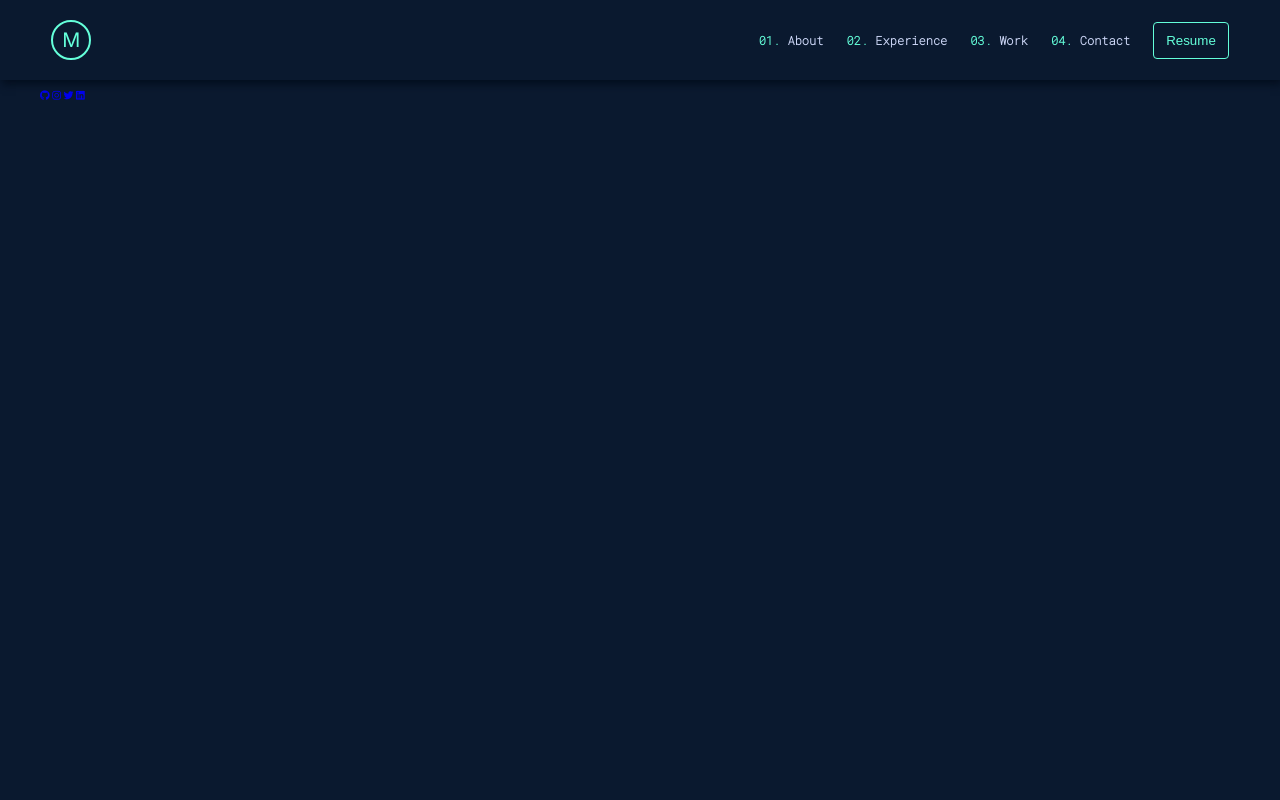
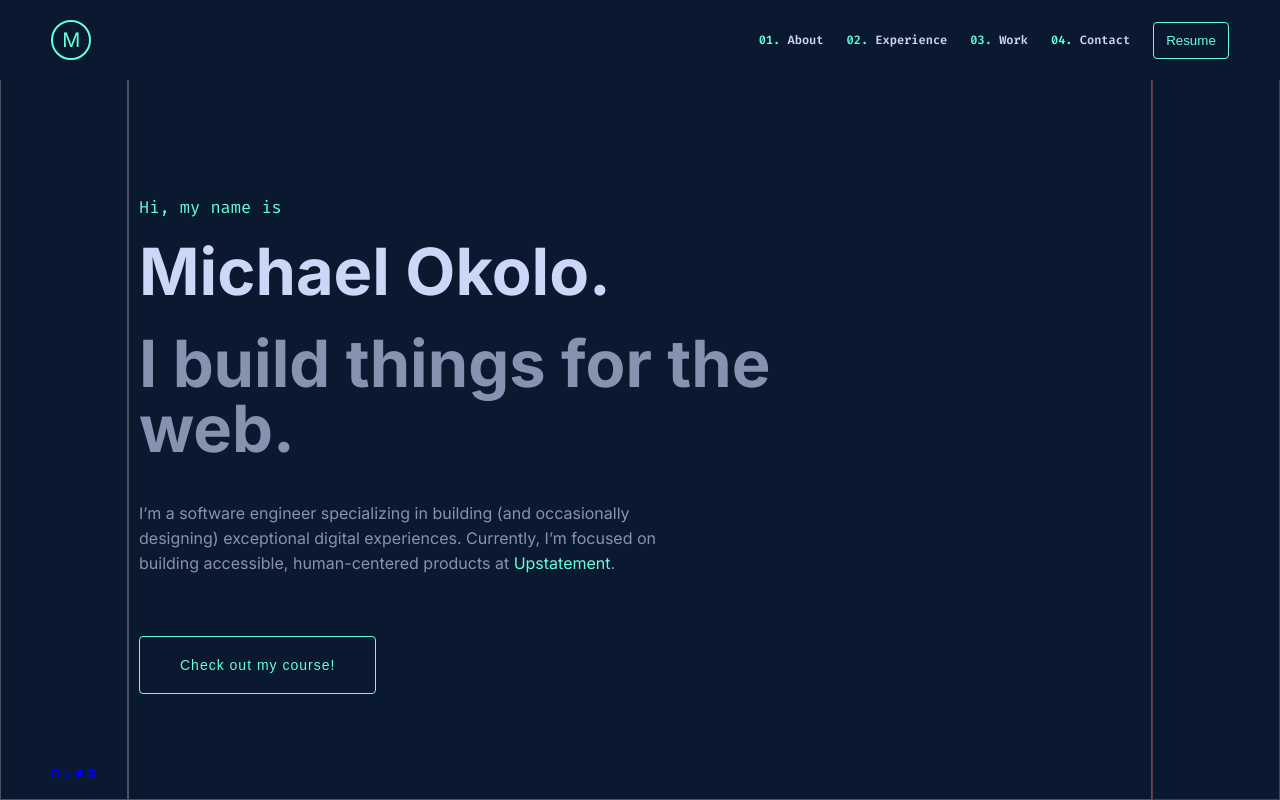
Before and after one commit to michaelokolo/portfolio-website, a plain HTML site: page index.html in a window 1280 px wide. Drawn offline with Linux system fonts and the light colour scheme.

Commit message:
almost completed the markup for the home page

```diff
--- a/index.html
+++ b/index.html
@@ -13,6 +13,9 @@
 	<link rel="preconnect" href="https://fonts.gstatic.com" crossorigin>
 	<link href="https://fonts.googleapis.com/css2?family=Roboto+Mono:wght@100;200&display=swap" rel="stylesheet">
 	<link rel="stylesheet" href="https://cdnjs.cloudflare.com/ajax/libs/font-awesome/6.4.0/css/all.min.css" integrity="sha512-iecdLmaskl7CVkqkXNQ/ZH/XLlvWZOJyj7Yy7tcenmpD1ypASozpmT/E0iPtmFIB46ZmdtAc9eNBvH0H/ZpiBw==" crossorigin="anonymous" referrerpolicy="no-referrer" />
+	<link rel="preconnect" href="https://fonts.googleapis.com">
+	<link rel="preconnect" href="https://fonts.gstatic.com" crossorigin>
+	<link href="https://fonts.googleapis.com/css2?family=Fira+Code:wght@300;400;500;600;700&display=swap" rel="stylesheet">
 </head>
 <body>
 	<nav class="nav-bar">
@@ -31,6 +34,7 @@
 			<div class="bar"></div>
 		</button>
 	</nav>
+<main>
 	<div class="left-container">
 		<ul>
 			<a href="#"><li class="fab fa-github" aria-hidden="true"></li></a>
@@ -39,10 +43,20 @@
 			<a href="#"><li class="fab fa-linkedin" aria-hidden="true"></li></a>
 		</ul>
 	</div>
-	<div class="mid-container"></div>
+	<div class="mid-container">
+		<section class="home" id="home">
+		<h1>Hi, my name is</h1>
+		<h2>Michael Okolo.</h2>
+		<h3>I build things for the <br>web.</h3>
+		<p>I’m a software engineer specializing in building (and occasionally<br>designing)
+			exceptional digital experiences. Currently,
+			I’m focused on<br> building accessible, human-centered products at <span>Upstatement</span>.</p>
+		<button class="btn">Check out my course!</button>
+		</section>
+	</div>
 	<div class="right-container">
-
 	</div>
+</main>
 	<script src="script.js"></script>
 </body>
 </html>
--- a/styles.css
+++ b/styles.css
@@ -59,7 +59,9 @@ html::-webkit-scrollbar-thumb{
     top:0;
     left:0;
     right: 0;
-    box-shadow: 2px 4px 8px rgba(2,12,27,0.9);
+    position: fixed;
+    z-index: 1000;
+    background-color: var(--navy);
 }
 
 .logo{
@@ -92,7 +94,7 @@ html::-webkit-scrollbar-thumb{
 }
 .nav-menu ul li{
     font-size: 1.2rem;
-    font-family: 'Roboto Mono', monospace;
+    font-family: 'Fira Code', monospace;
     list-style: none;
     color: var(--lightest-slate);
     font-weight: 600;
@@ -143,9 +145,100 @@ html::-webkit-scrollbar-thumb{
     width: 100%;
 }
 
+/*--main style--*/
 
+/* main{
+    display:flex;
+    justify-content: center;
+} */
 
+.left-container {
+    position: fixed;
+    left: 0px;
+    float: left;
+    border: 1px solid rgba(204, 204, 204, 0.32);
+    width: 10%;
+    height: 100%;
+    text-align: justify;
+    padding: 10px;
+    display: flex;
+    align-items: flex-end;
+}
 
+.right-container {
+    position: fixed;
+    right: 0px;
+    float: right;
+    border: 1px solid rgba(241, 130, 130, 0.32);
+    width: 10%;
+    height: 100%;
+    text-align: justify;
+    padding: 10px;
+    display: flex;
+    align-items: flex-end;
+}
+
+.mid-container {
+    position: absolute;
+    text-align: justify;
+    border: 1px solid rgba(204, 204, 204, 0.32);
+    left:10%;
+    right:10%;
+    height: 100%;
+    padding: 10px;
+    display: flex;
+    justify-content: center;
+    flex-direction: column;
+}
+
+.home h1{
+    color: var(--green);
+    font-family: 'Fira Code', monospace;
+    font-size: 1.7rem;
+    font-weight: 400;
+    margin-top: 11rem;
+}
+.home h2{
+    font-size: 6.5rem;
+    margin: 0;
+    font-family: 'Inter', sans-serif;
+    color: var(--lightest-slate);
+}
+.home h3{
+    font-size: 6.5rem;
+    margin: 0;
+    font-family: 'Inter', sans-serif;
+    color: var(--slate);
+    line-height: 6.5rem;
+    margin:2rem 0rem;
+}
+.home p{
+    font-size: 1.6rem;
+    margin: 0;
+    font-family: 'Inter', sans-serif;
+    color: var(--slate);
+    margin: 4rem 0rem;
+    line-height: 2.5rem;
+}
+.home p span{
+    color: var(--green);
+    cursor: pointer;
+}
+
+.home p span:hover{
+    text-decoration: underline;
+}
+.btn{
+    background: none;
+    color: var(--green);
+    border:0.1rem solid var(--green);
+    padding: 2rem 4rem;
+    border-radius: 4px;
+    cursor: pointer;
+    font-size: 1.4rem;
+    letter-spacing: 0.1rem;
+    margin: 2rem 0rem;
+}
 
 
 
```
